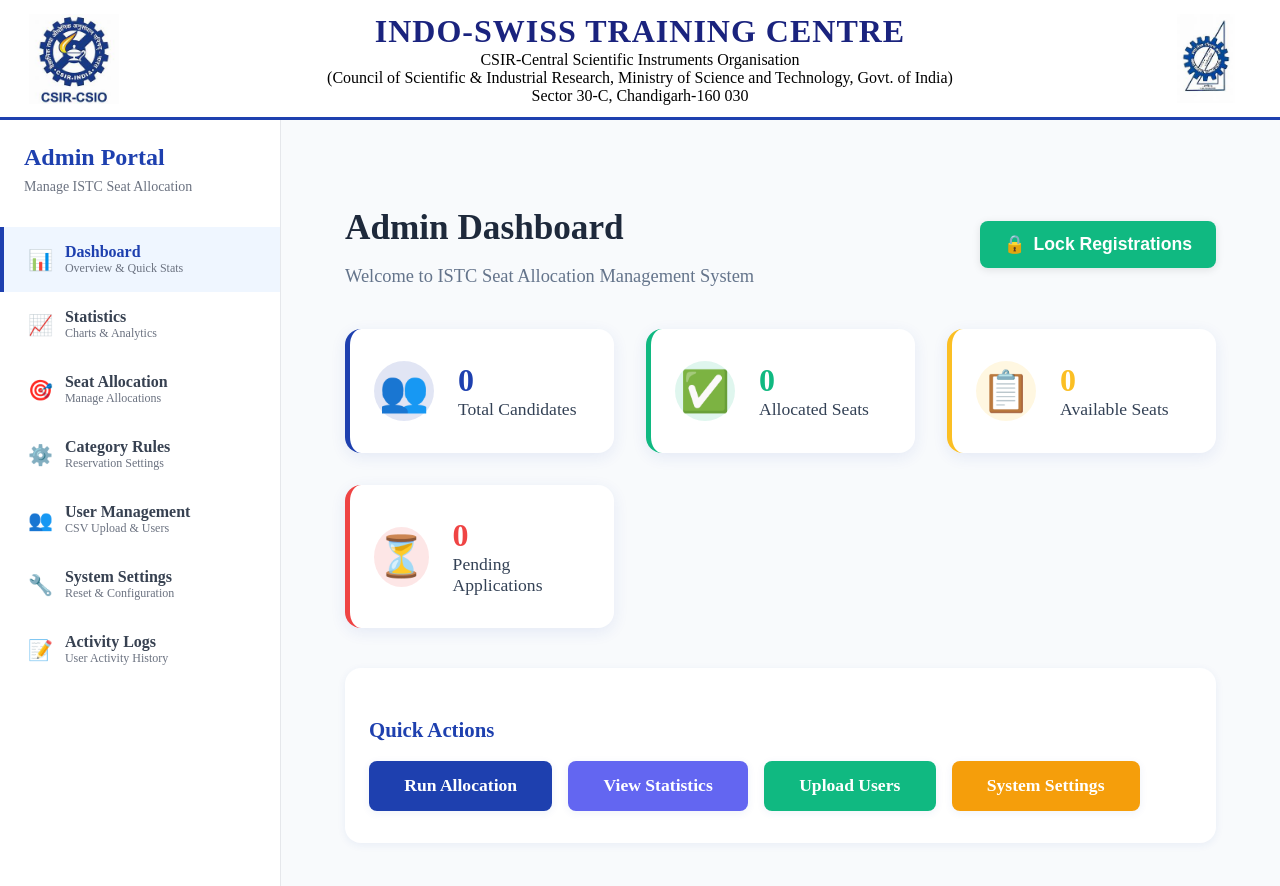
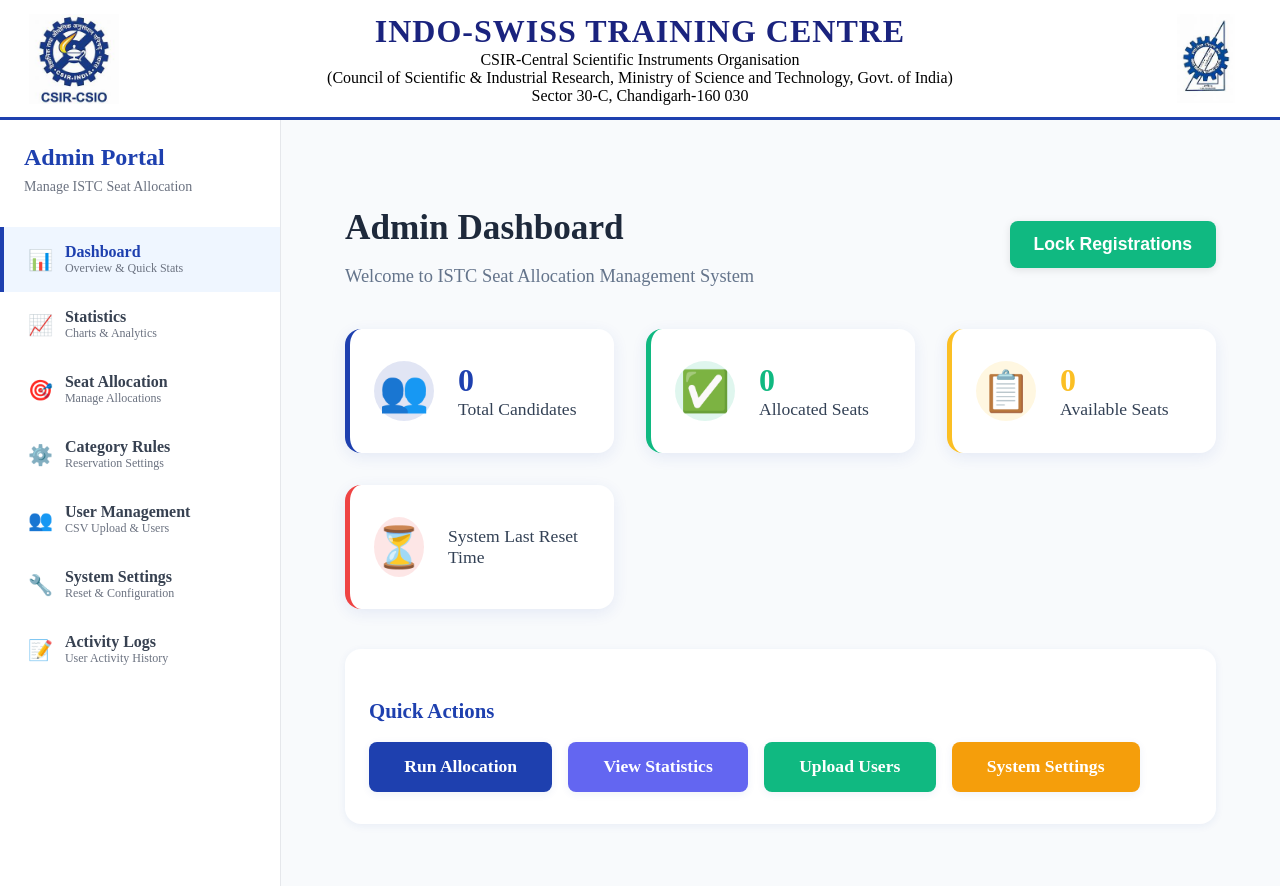
Before and after one commit to jainishjain11/istc-seat-allocation, a Next.js app: page /admin in a window 1280 px wide. Shown: the top 886 px of the page. Built offline with nearby package versions, Linux system fonts and the light colour scheme; no server answers; the database is empty.

Commit message:
Admin page UI

```diff
--- a/src/app/admin/page.tsx
+++ b/src/app/admin/page.tsx
@@ -7,18 +7,17 @@
   'Total Candidates',
   'Allocated Seats',
   'Available Seats',
-  'Pending Applications'
+  'System Last Reset Time'
 ];
 
 export default function AdminDashboard() {
-  const [stats, setStats] = useState([0, 0, 0, 0]);
+  const [stats, setStats] = useState([0, 0, 0, '']);
   const [registrationsLocked, setRegistrationsLocked] = useState(false);
   const [loading, setLoading] = useState(false);
 
   useEffect(() => {
     const fetchData = async () => {
       try {
-        // Fetch dashboard stats
         const statsRes = await fetch('/api/admin/dashboard-stats');
         const statsData = await statsRes.json();
         if (statsData.success) {
@@ -26,11 +25,10 @@
             statsData.stats.totalCandidates,
             statsData.stats.allocatedSeats,
             statsData.stats.availableSeats,
-            statsData.stats.pendingApplications
+            statsData.stats.lastResetTime || ''
           ]);
         }
 
-        // Fetch lock status
         const lockRes = await fetch('/api/admin/lock-status');
         const lockData = await lockRes.json();
         if (lockData.success) {
@@ -95,15 +93,7 @@
             opacity: loading ? 0.7 : 1
           }}
         >
-          {registrationsLocked ? (
-            <>
-              <span>🔓</span> Unlock Registrations
-            </>
-          ) : (
-            <>
-              <span>🔒</span> Lock Registrations
-            </>
-          )}
+          {registrationsLocked ? 'Unlock Registrations' : 'Lock Registrations'}
           {loading && <span className="lock-spinner"></span>}
         </button>
       </div>
@@ -148,7 +138,9 @@
                 fontWeight: 700,
                 color: CARD_COLORS[idx]
               }}>
-                {stats[idx]}
+                {idx === 3 && stats[3]
+                  ? new Date(stats[3]).toLocaleString('en-IN', { dateStyle: 'medium', timeStyle: 'short' })
+                  : stats[idx]}
               </div>
               <div style={{
                 color: '#334155',
--- a/src/app/api/admin/dashboard-stats/route.ts
+++ b/src/app/api/admin/dashboard-stats/route.ts
@@ -6,7 +6,8 @@
     const [[{ totalCandidates }]]: any = await pool.query('SELECT COUNT(*) AS totalCandidates FROM candidates');
     const [[{ allocatedSeats }]]: any = await pool.query('SELECT COUNT(*) AS allocatedSeats FROM seat_allocations');
     const [[{ availableSeats }]]: any = await pool.query('SELECT SUM(available_seats) AS availableSeats FROM courses');
-    const [[{ pendingApplications }]]: any = await pool.query("SELECT COUNT(*) AS pendingApplications FROM candidates WHERE application_status = 'Submitted'");
+    // Get the last reset time (most recent updated_at from system_settings)
+    const [[{ lastResetTime }]]: any = await pool.query('SELECT updated_at AS lastResetTime FROM system_settings ORDER BY updated_at DESC LIMIT 1');
 
     return NextResponse.json({
       success: true,
@@ -14,7 +15,7 @@
         totalCandidates,
         allocatedSeats,
         availableSeats,
-        pendingApplications,
+        lastResetTime
       }
     });
   } catch (error: any) {
```
Also changed, not shown: 1 other file (tests, documents, lock files or other folders).
